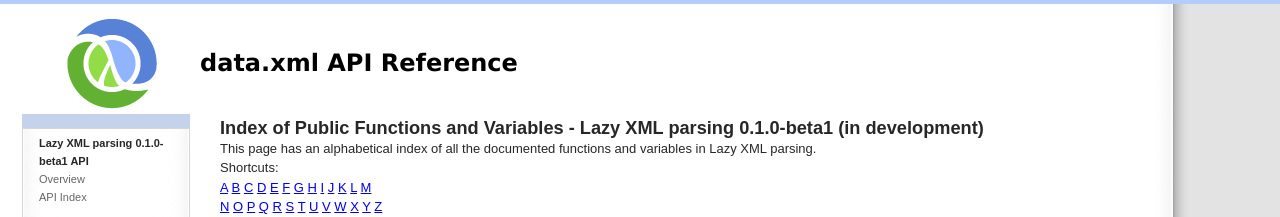
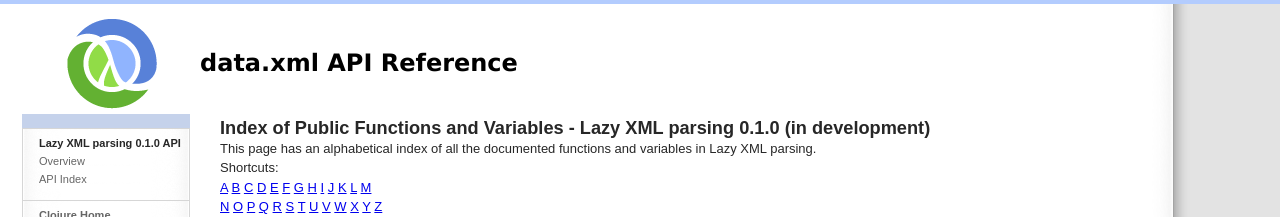
Before and after one commit to clojure/data.xml, a plain HTML site: page api-index.html in a window 1280 px wide. Shown: the top 217 px of the page. Drawn offline with Linux system fonts and the light colour scheme.

Commit message:
Autodoc commit for master/bd813b40

```diff
--- a/api-index.html
+++ b/api-index.html
@@ -1,7 +1,7 @@
 <html>
   <head>
     <meta content="text/html; charset=utf-8" http-equiv="Content-Type" />
-    <title>Index - Lazy XML parsing 0.1.0-beta1 API documentation</title>
+    <title>Index - Lazy XML parsing 0.1.0 API documentation</title>
     <link href="static/favicon.png" rel="icon" />
     <link href="static/favicon.png" rel="shortcut icon" />
     <link media="all" type="text/css" href="static/clojure.css" rel="stylesheet" />
@@ -25,7 +25,7 @@ namespace.
       <div id="leftcolumn"><div style="text-align: center;"></div>
 <div class="menu">
   <div class="WikiCustomNav WikiElement wiki">
-    <span class="toc-header"><span id="project-name">Lazy XML parsing</span> <span id="version">0.1.0-beta1</span> API</span><br />
+    <span class="toc-header"><span id="project-name">Lazy XML parsing</span> <span id="version">0.1.0</span> API</span><br />
     <ul>
       <li><a class="wiki_link" href="index.html">Overview</a></li>
       <li><a class="wiki_link" href="api-index.html">API Index</a></li>
@@ -41,7 +41,7 @@ namespace.
 	  <div class="contentBox"><div class="innerContentBox">
               <div id="content_view" class="wiki wikiPage">
                 <div id="right-sidebar"></div>
-                <div id="content-tag"><h1 id="overview">Index of Public Functions and Variables - <span id="header-project">Lazy XML parsing</span> <span id="header-version">0.1.0-beta1</span><span id="header-status-block"> (<span id="header-status">in development</span>)</span></h1>
+                <div id="content-tag"><h1 id="overview">Index of Public Functions and Variables - <span id="header-project">Lazy XML parsing</span> <span id="header-version">0.1.0</span><span id="header-status-block"> (<span id="header-status">in development</span>)</span></h1>
 This page has an alphabetical index of all the documented functions and variables
 in <span class="project-name-span">Lazy XML parsing</span>.
 
```
Also changed, not shown: index.html (+3 -3 lines), 2 other files.
